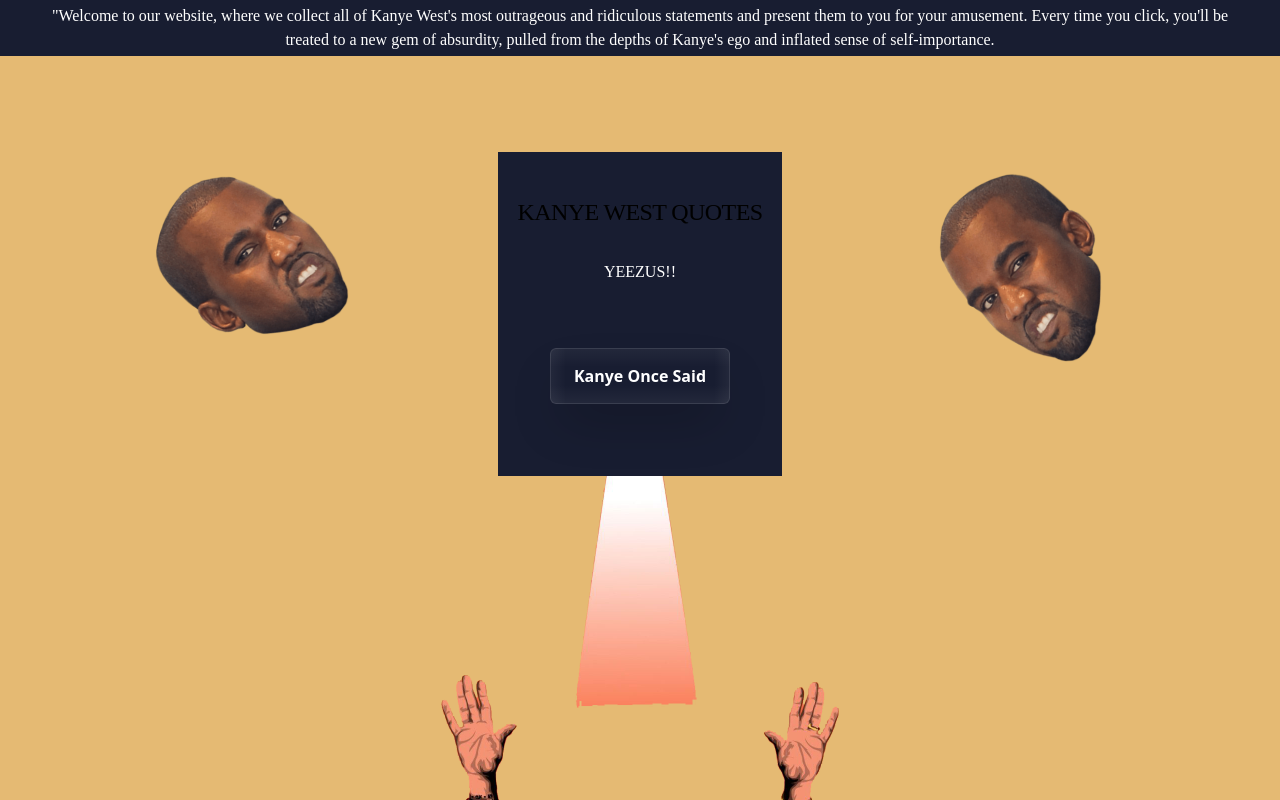
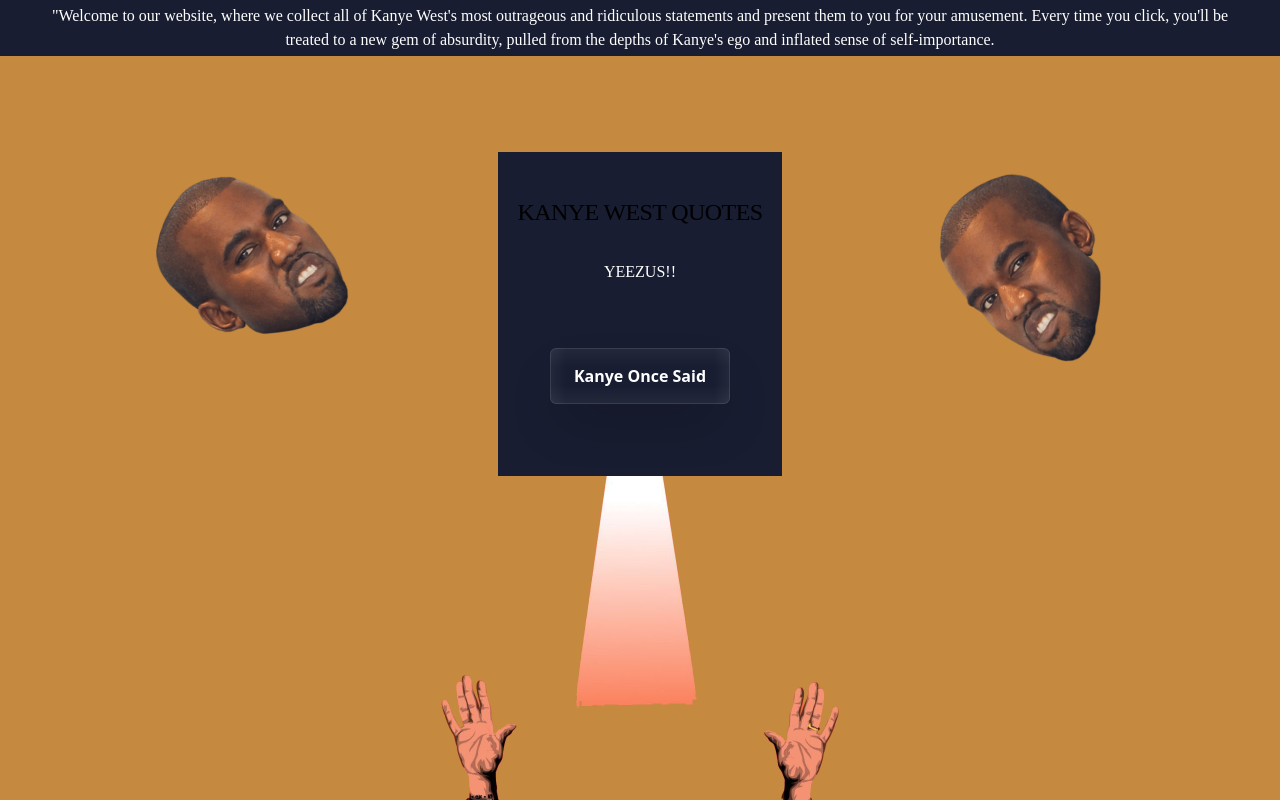
Before and after one commit to ealtugkirman/KanyeWestQuotes, a React (Create React App) app: page / in a window 1280 px wide. Shown: the top 800 px of the page. Built offline with nearby package versions, Linux system fonts and the light colour scheme; a web font is replaced by a local one.

Commit message:
Update tailwind.config.js

```diff
--- a/tailwind.config.js
+++ b/tailwind.config.js
@@ -9,7 +9,7 @@
       current: 'currentColor',
       'white': '#ffffff',
       'first': '#181D31',
-      'second': '#E5BA73',
+      'second': '#C58940',
       'third': '#FFFFD0',
       'tahiti': '#3ab7bf',
       'silver': '#ecebff',
```
